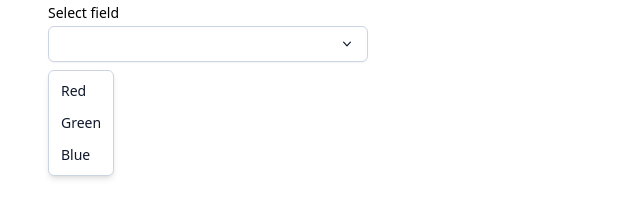
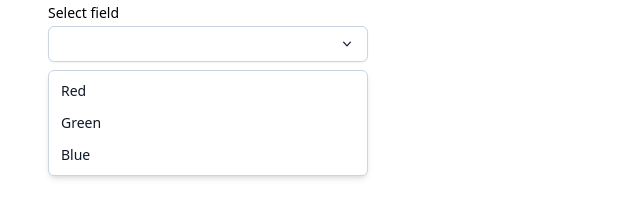
Before and after one commit to jezikk/ui, a React (Vite) app: page / in a window 1280 px wide. Both pictures are taken after a click on the button 208 px from the left and 486 px from the top of the page. Shown: the part 442-660 px from the top of the page, without its empty margins (0-640 px from the left). Built offline with nearby package versions, Linux system fonts and the light colour scheme.

Commit message:
Fix SelectField popover width

```diff
--- a/src/components/select-field/Option.tsx
+++ b/src/components/select-field/Option.tsx
@@ -22,7 +22,7 @@ export function Option<TItem>({ item, state, ...props }: OptionProps<TItem>) {
       {...optionProps}
       ref={ref}
       className={cn(
-        "flex items-center justify-between gap-x-2 rounded-md px-2 py-1.5 text-sm outline-none transition-colors",
+        "flex items-center justify-between gap-x-2 rounded-md px-2 py-1.5 text-sm outline-none",
         isSelected && "font-semibold",
         isFocused && "bg-accent text-accent-foreground"
       )}
--- a/src/components/select-field/SelectField.tsx
+++ b/src/components/select-field/SelectField.tsx
@@ -1,6 +1,6 @@
 import { useObjectRef } from "@react-aria/utils";
 import { ChevronDownIcon } from "@heroicons/react/20/solid";
-import React from "react";
+import React, { useRef } from "react";
 import { AriaSelectProps, HiddenSelect, useSelect } from "react-aria";
 import { Item, useSelectState } from "react-stately";
 import { UnstyledButton } from "../button";
@@ -10,6 +10,7 @@ import { Label } from "../label";
 import { Popover } from "../popover";
 import { ListBox } from "./Listbox";
 import { cn } from "@/lib/utils";
+import { useWidthObserver } from "@/hooks/useWidthObserver";
 
 interface SelectFieldProps<TItem> extends AriaSelectProps<TItem> {
   className?: string;
@@ -21,6 +22,8 @@ function SelectField<TItem extends object>(
   forwardedRef: React.ForwardedRef<HTMLButtonElement>
 ) {
   const triggerRef = useObjectRef(forwardedRef);
+  const popoverRef = useRef<HTMLDivElement>(null);
+
   const state = useSelectState(props);
   const {
     labelProps,
@@ -30,6 +33,12 @@ function SelectField<TItem extends object>(
     errorMessageProps,
     descriptionProps,
   } = useSelect(props, state, triggerRef);
+
+  useWidthObserver(triggerRef, (width) => {
+    if (popoverRef.current) {
+      popoverRef.current.style.minWidth = width;
+    }
+  });
 
   return (
     <div className={props.className}>
@@ -66,12 +75,17 @@ function SelectField<TItem extends object>(
 
       {state.isOpen && (
         <Popover
+          ref={popoverRef}
           state={state}
           triggerRef={triggerRef}
           placement="bottom start"
-          className="overflow-hidden rounded-md border border-border bg-background p-1 text-foreground shadow-md"
+          className="overflow-hidden rounded-md border border-border bg-background text-foreground shadow-md"
         >
-          <ListBox {...menuProps} state={state} className="outline-none">
+          <ListBox
+            {...menuProps}
+            state={state}
+            className="max-h-72 overflow-auto p-1 outline-none"
+          >
             {props.children}
           </ListBox>
         </Popover>
--- /dev/null
+++ b/src/hooks/useWidthObserver.tsx
@@ -0,0 +1,22 @@
+import { MutableRefObject, useEffect } from "react";
+
+export function useWidthObserver(
+  sourceRef: MutableRefObject<HTMLElement>,
+  onChange: (width: string) => void
+) {
+  useEffect(() => {
+    const element = sourceRef.current;
+    if (!element) return;
+
+    const observer = new ResizeObserver(() => {
+      const width = element.offsetWidth + "px";
+      onChange(width);
+    });
+
+    observer.observe(element);
+
+    return () => {
+      observer.disconnect();
+    };
+  }, [sourceRef, onChange]);
+}
```
